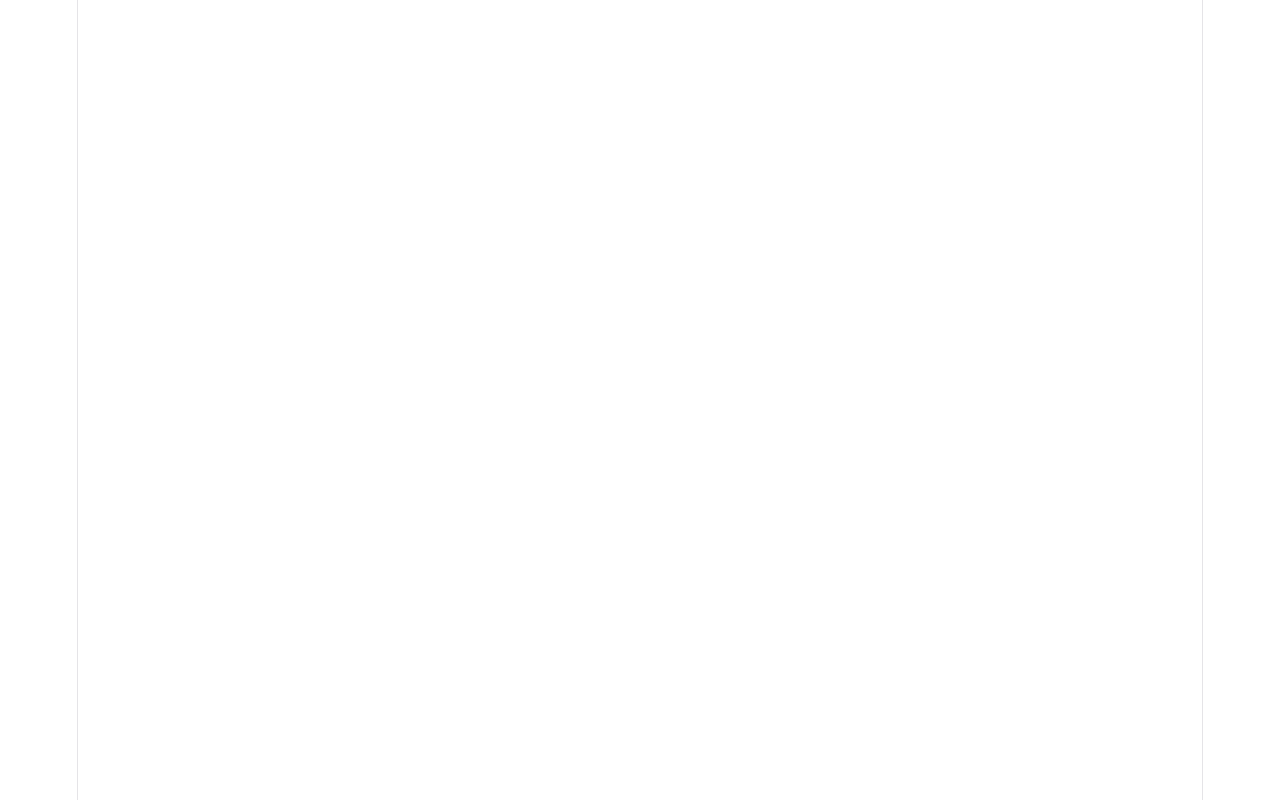
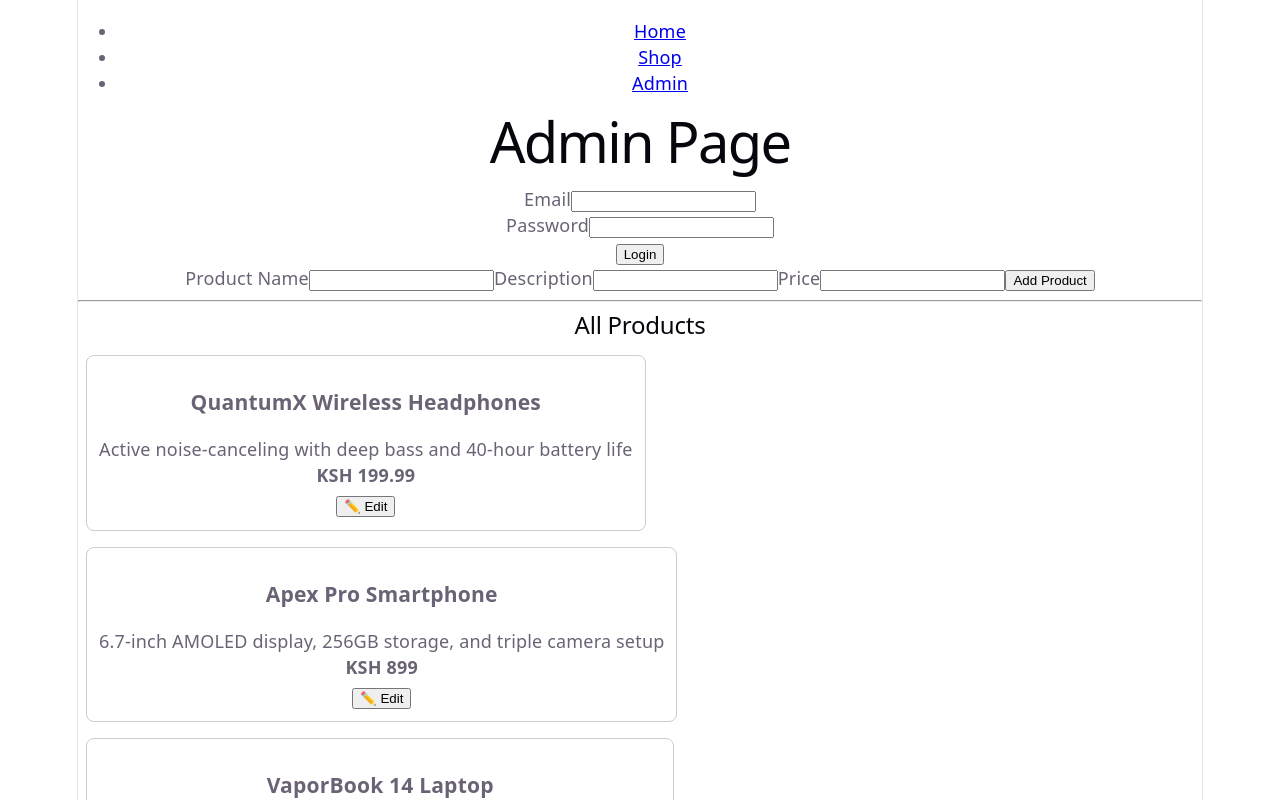
Before and after one commit to KaruriCreations/personal_react_project, a React (Vite) app in the folder project-react/: page /admin/product-form in a window 1280 px wide. Before the commit this address had no page. Shown: the top 800 px of the page. Built offline with nearby package versions, Linux system fonts and the light colour scheme; data requests are answered from the project's data file.

Commit message:
added the login and edit function in the admin page

```diff
--- a/project-react/db.json
+++ b/project-react/db.json
@@ -1,96 +1,116 @@
 {
   "store_info": [
     {
-      "id": 1,
+      "id": "1",
       "name": "Volt & Wire Electronics",
       "description": "Your go-to spot for premium tech and next-gen gadgets",
       "phone_number": "555-0199"
     }
   ],
+  "users": [
+    {
+      "id": "1",
+      "email": "vincent@dev",
+      "password": "12345678",
+      "role": "admin"
+    }
+  ],
   "electronics": [
     {
-      "id": 1,
+      "id": "1",
       "name": "QuantumX Wireless Headphones",
       "description": "Active noise-canceling with deep bass and 40-hour battery life",
       "origin": "Japan",
       "price": 199.99
     },
     {
-      "id": 2,
+      "id": "2",
       "name": "Apex Pro Smartphone",
       "description": "6.7-inch AMOLED display, 256GB storage, and triple camera setup",
       "origin": "South Korea",
-      "price": 899.00
+      "price": 899
     },
     {
-      "id": 3,
+      "id": "3",
       "name": "VaporBook 14 Laptop",
       "description": "Ultra-thin aluminum chassis, M2-equivalent processor, 16GB RAM",
       "origin": "USA",
-      "price": 1249.50
+      "price": 1249.5
     },
     {
-      "id": 4,
+      "id": "4",
       "name": "Horizon Smartwatch Series 5",
       "description": "Fitness tracking, heart rate monitor, and built-in GPS navigation",
       "origin": "Taiwan",
-      "price": 249.00
+      "price": 249
     },
     {
-      "id": 5,
+      "id": "5",
       "name": "ClickMaster Mechanical Keyboard",
       "description": "RGB backlighting, hot-swappable tactile blue switches",
       "origin": "China",
-      "price": 85.00
+      "price": 85
     },
     {
-      "id": 6,
+      "id": "6",
       "name": "SwiftGlide Wireless Mouse",
       "description": "Ergonomic design, 26k DPI optical sensor, ultra-lightweight",
       "origin": "Germany",
       "price": 59.99
     },
     {
-      "id": 7,
+      "id": "7",
       "name": "Optix 27-inch Gaming Monitor",
       "description": "4K UHD resolution, 144Hz refresh rate, 1ms response time",
       "origin": "South Korea",
       "price": 349.99
     },
     {
-      "id": 8,
+      "id": "8",
       "name": "SonicBoom Portable Speaker",
       "description": "IP67 waterproof rating, 360-degree sound, 20W output power",
       "origin": "USA",
-      "price": 119.00
+      "price": 119
     },
     {
-      "id": 9,
+      "id": "9",
       "name": "TerraDrive 2TB External SSD",
       "description": "High-speed NVMe performance, rugged shockproof exterior",
       "origin": "Taiwan",
       "price": 159.95
     },
     {
-      "id": 10,
+      "id": "10",
       "name": "AeroView 4K Drone",
       "description": "3-axis gimbal stabilization, 30-minute flight time, auto-return",
       "origin": "China",
-      "price": 499.00
+      "price": 499
     },
     {
-      "id": 11,
+      "id": "11",
       "name": "StreamCard Pro Capture Box",
       "description": "External game capture card, 4K60 HDR passthrough for streaming",
       "origin": "Taiwan",
       "price": 179.99
     },
     {
-      "id": 12,
+      "id": "12",
       "name": "CineView Smart Projector",
       "description": "Full HD 1080p, 5000 lumens, built-in streaming applications",
       "origin": "Japan",
-      "price": 420.00
+      "price": 420
+    },
+    {
+      "name": "",
+      "description": "",
+      "price": "",
+      "id": "Sp2vW3uXQek"
+    },
+    {
+      "name": "Gamers",
+      "description": "shellshockers",
+      "price": "299",
+      "id": "5vxMT7jdnbk"
     }
   ]
 }
--- a/project-react/src/App.jsx
+++ b/project-react/src/App.jsx
@@ -3,6 +3,8 @@ import './App.css'
 import { BrowserRouter, Routes, Route } from 'react-router-dom';
 import HomePage from './assets/pages/HomePage';
 import ProductPage from './assets/pages/ProductPage';
+import AdminPage from './assets/pages/AdminPage';
+import ProductForm from './assets/components/ProductForm';
 
 
 function App() {
@@ -12,6 +14,9 @@ function App() {
     <Routes>
       <Route path="/" element={<HomePage />} />
       <Route path="/shop" element={<ProductPage />} />
+      <Route path="/admin" element={<AdminPage />}>
+        <Route path="product-form" element={<ProductForm />} />
+      </Route>
     </Routes>
     </BrowserRouter>
     </>
--- a/project-react/src/assets/components/LoginForm.tsx
+++ b/project-react/src/assets/components/LoginForm.tsx
@@ -0,0 +1,60 @@
+import { useId, useState } from "react";
+import { useNavigate } from "react-router-dom";
+
+export default function LoginForm(){
+    const EmailId = useId();
+    const PasswordId = useId();
+    const [email, setEmail] = useState("");
+    const [password, setPassword] = useState("");
+    const [errorMsg, setErrorMsg] = useState("");
+    const [online, setOnline] = useState(false);
+    const navigate = useNavigate();
+
+    const handleSubmit = async (event: React.FormEvent<HTMLFormElement>) => {
+        event.preventDefault();
+        setErrorMsg("");
+        try{
+            // Fetch user by email only to avoid json-server query parsing bugs
+            const response = await fetch(`http://localhost:5000/users?email=${email}`);
+            if(response.ok){
+                const data = await response.json();
+
+                if(data.length > 0){
+                    // User found, verify password manually
+                    if (data[0].password === password) {
+                        console.log("Login successful!", data[0]);
+                        setOnline(true);
+                        // Navigate to the ProductForm subroute
+                        navigate("/admin/product-form");
+                    } else {
+                        setErrorMsg("Invalid email or password");
+                        setOnline(false);
+                    }
+                } else {
+                    setErrorMsg("Invalid email or password");
+                    setOnline(false);
+                }
+            }
+        }catch(error){
+            console.log(error);
+            setErrorMsg("An error occurred during login.");
+        }
+    }
+
+    if (online) {
+        return null;
+    }
+
+    return (
+        <form onSubmit={handleSubmit}>
+            {errorMsg && <p style={{color: "red"}}>{errorMsg}</p>}
+            <label htmlFor={EmailId}>Email</label>
+            <input type="text" id={EmailId} name="email" onChange={(e) => setEmail(e.target.value)} />
+            <br />
+            <label htmlFor={PasswordId}>Password</label>
+            <input type="password" id= {PasswordId} name="password" onChange={(e) => setPassword(e.target.value)} />
+            <br />
+            <button type="submit">Login</button>
+        </form>
+    );
+}
--- a/project-react/src/assets/components/ProductCard.tsx
+++ b/project-react/src/assets/components/ProductCard.tsx
@@ -1,9 +1,22 @@
-export default function ProductCard({name, description, price}: {name: string, description: string, price: number}){
+type ProductCardProps = {
+    id: string | number;
+    name: string;
+    description: string;
+    price: number | string;
+    onEdit?: (id: string | number) => void;
+}
+
+export default function ProductCard({ id, name, description, price, onEdit }: ProductCardProps){
     return (
-        <div>
-            <h1>{name}</h1>
+        <div style={{border: "1px solid #ccc", padding: "12px", margin: "8px", borderRadius: "8px"}}>
+            <h3>{name}</h3>
             <p>{description}</p>
-            <p>KSH-{price}</p>
+            <p><strong>KSH {price}</strong></p>
+            {onEdit && (
+                <button onClick={() => onEdit(id)} style={{marginTop: "8px"}}>
+                    ✏️ Edit
+                </button>
+            )}
         </div>
     );
 }
--- a/project-react/src/assets/components/ProductForm.tsx
+++ b/project-react/src/assets/components/ProductForm.tsx
@@ -0,0 +1,47 @@
+import { useState } from "react";
+import { useNavigate } from "react-router-dom";
+
+export default function ProductForm(){
+    const [name, setName] = useState("");
+    const [description, setDescription] = useState("");
+    const [price, setPrice] = useState("");
+    const [errorMsg, setErrorMsg] = useState("");
+    const navigate = useNavigate();
+
+      const handleSubmit = async (event: React.FormEvent<HTMLFormElement>) => {
+        event.preventDefault();
+        setErrorMsg("");
+        try{
+            const response = await fetch("http://localhost:5000/electronics", {
+                method: "POST",
+                headers: {
+                    "Content-Type": "application/json"
+                },
+                body: JSON.stringify({
+                    name,
+                    description,
+                    price
+                })
+            });
+            if(response.ok){
+                console.log("Product added successfully!");
+                navigate("/admin/product-form");
+            }
+        }catch(error){
+            console.log(error);
+            setErrorMsg("An error occurred during product addition.");
+        }
+    }
+
+    return (
+        <form onSubmit={handleSubmit}>
+            <label htmlFor="name">Product Name</label>
+            <input type="text" id="name" name="name" onChange={(e) => setName(e.target.value)} />
+            <label htmlFor="description">Description</label>
+            <input type="text" id="description" name="description" onChange={(e) => setDescription(e.target.value)} />
+            <label htmlFor="price">Price</label>
+            <input type="text" id="price" name="price" onChange={(e) => setPrice(e.target.value)} />
+            <button type="submit">Add Product</button>
+        </form>
+    );
+}
--- a/project-react/src/assets/pages/AdminPage.tsx
+++ b/project-react/src/assets/pages/AdminPage.tsx
@@ -0,0 +1,103 @@
+import LoginForm from "../components/LoginForm";
+import { Outlet } from "react-router-dom";
+import NavBar from "../components/NavBar";
+import ProductCard from "../components/ProductCard";
+import productContext from "../components/ProductContext";
+import { useContext, useState } from "react";
+
+type Product = {
+    id: string | number;
+    name: string;
+    description: string;
+    price: number | string;
+    origin?: string;
+}
+
+export default function AdminPage(){
+    const { data, loading, error } = useContext(productContext);
+    const [editingProduct, setEditingProduct] = useState<Product | null>(null);
+    const [editName, setEditName] = useState("");
+    const [editDescription, setEditDescription] = useState("");
+    const [editPrice, setEditPrice] = useState("");
+    const [saveMsg, setSaveMsg] = useState("");
+
+    function handleEdit(id: string | number) {
+        const product = (data as Product[]).find((p) => p.id === id);
+        if (product) {
+            setEditingProduct(product);
+            setEditName(product.name);
+            setEditDescription(product.description);
+            setEditPrice(String(product.price));
+            setSaveMsg("");
+        }
+    }
+
+    async function handleSave() {
+        if (!editingProduct) return;
+        try {
+            const response = await fetch(`http://localhost:5000/electronics/${editingProduct.id}`, {
+                method: "PATCH",
+                headers: { "Content-Type": "application/json" },
+                body: JSON.stringify({
+                    name: editName,
+                    description: editDescription,
+                    price: editPrice,
+                })
+            });
+            if (response.ok) {
+                setSaveMsg("✅ Product updated! Refresh to see changes.");
+                setEditingProduct(null);
+            } else {
+                setSaveMsg("❌ Failed to update product.");
+            }
+        } catch (err) {
+            setSaveMsg("❌ An error occurred.");
+        }
+    }
+
+    return (
+        <div>
+            <NavBar />
+            <h1>Admin Page</h1>
+            <LoginForm />
+            <Outlet />
+
+            <hr />
+            <h2>All Products</h2>
+
+            {loading && <p>Loading products...</p>}
+            {error && <p style={{color:"red"}}>Error loading products</p>}
+
+            {editingProduct && (
+                <div style={{border:"2px solid #007bff", padding:"16px", margin:"12px 0", borderRadius:"8px", background:"#f0f8ff"}}>
+                    <h3>Editing: {editingProduct.name}</h3>
+                    <label>Name<br />
+                        <input value={editName} onChange={e => setEditName(e.target.value)} style={{width:"100%", marginBottom:"8px"}} />
+                    </label>
+                    <label>Description<br />
+                        <input value={editDescription} onChange={e => setEditDescription(e.target.value)} style={{width:"100%", marginBottom:"8px"}} />
+                    </label>
+                    <label>Price (KSH)<br />
+                        <input value={editPrice} onChange={e => setEditPrice(e.target.value)} style={{width:"100%", marginBottom:"8px"}} />
+                    </label>
+                    <button onClick={handleSave} style={{marginRight:"8px"}}>💾 Save</button>
+                    <button onClick={() => setEditingProduct(null)}>✖ Cancel</button>
+                    {saveMsg && <p>{saveMsg}</p>}
+                </div>
+            )}
+
+            <div style={{display:"flex", flexWrap:"wrap"}}>
+                {data && (data as Product[]).map((product) => (
+                    <ProductCard
+                        key={product.id}
+                        id={product.id}
+                        name={product.name}
+                        description={product.description}
+                        price={product.price}
+                        onEdit={handleEdit}
+                    />
+                ))}
+            </div>
+        </div>
+    );
+}
--- a/project-react/src/assets/pages/ProductPage.tsx
+++ b/project-react/src/assets/pages/ProductPage.tsx
@@ -15,7 +15,7 @@ const {data, loading, error} = useContext(productContext);
         <NavBar />
         <div>
             {(data as any[]).map((product) => (
-                <ProductCard key={product.id} name={product.name} description={product.description} price={product.price} />
+                <ProductCard key={product.id} id={product.id} name={product.name} description={product.description} price={product.price} />
             ))}
         </div>
         </>
```
